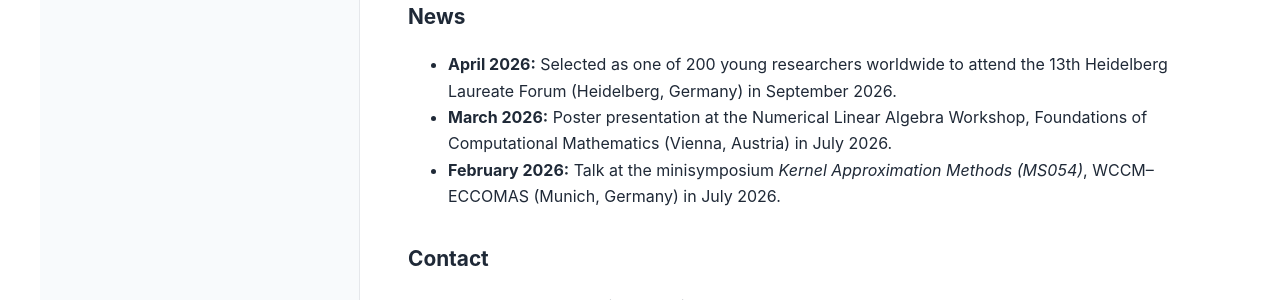
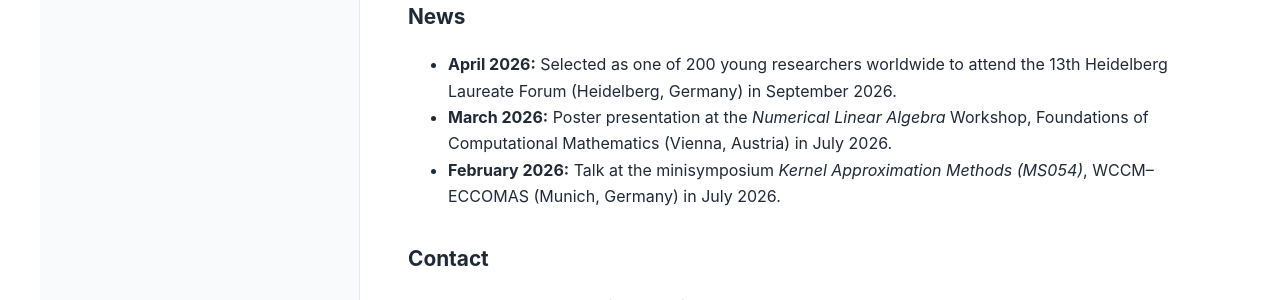
Before and after one commit to LouiseSchaub/louiseschaub.github.io, a Jekyll site: the page built from index.md, in a window 1280 px wide. Shown: the part 396-696 px from the top of the page. Built offline with Jekyll 4.4.1, drawn with Linux system fonts in a browser that asks for light colours.

```diff
--- a/index.md
+++ b/index.md
@@ -13,7 +13,7 @@ Before joining Wuppertal, I completed my MSc in Mathematics at the University of
 ## News
 
 - **April 2026:** Selected as one of 200 young researchers worldwide to attend the 13th Heidelberg Laureate Forum (Heidelberg, Germany) in September 2026.
-- **March 2026:** Poster presentation at the Numerical Linear Algebra Workshop, Foundations of Computational Mathematics (Vienna, Austria) in July 2026.
+- **March 2026:** Poster presentation at the *Numerical Linear Algebra* Workshop, Foundations of Computational Mathematics (Vienna, Austria) in July 2026.
 - **February 2026:** Talk at the minisymposium *Kernel Approximation Methods (MS054)*, WCCM–ECCOMAS (Munich, Germany) in July 2026.
 
 ## Contact
```
